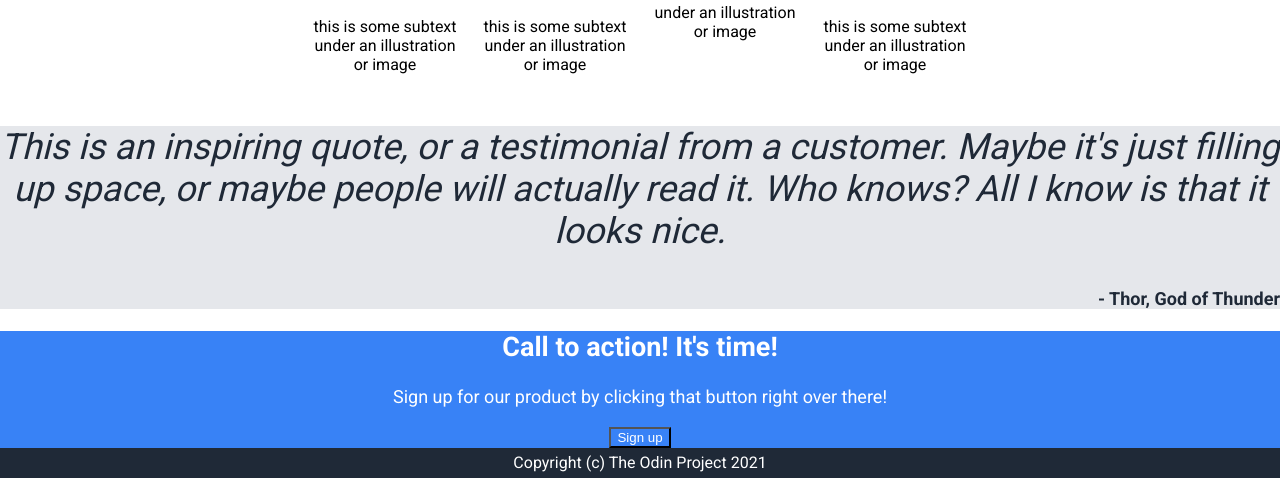
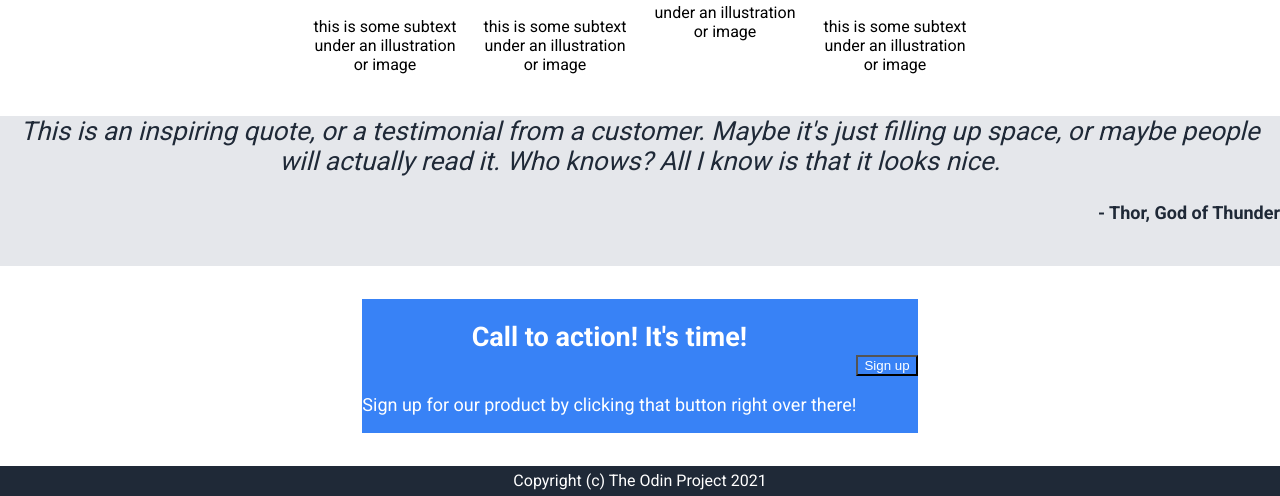
Before and after one commit to Verincia/landing-page1, a plain HTML site: page index.html in a window 1280 px wide. Shown: the part 533-1029 px from the top of the page. Drawn offline with Linux system fonts and the light colour scheme.

Commit message:
finish index.html and style.css the best I can

```diff
--- a/index.html
+++ b/index.html
@@ -60,9 +60,15 @@
       <p class="author"> - Thor, God of Thunder</p>
     </div>
     <div class="call-action">
-      <h2>Call to action!  It's time!</h2>
-      <p>Sign up for our product by clicking that button right over there!</p>
-      <button>Sign up</button>
+      <div class="call">
+        <div class="action">
+          <h2>Call to action!  It's time!</h2>
+          <p>Sign up for our product by clicking that button right over there!</p>
+        </div>
+        <div class="button">
+          <button>Sign up</button>
+        </div>
+      </div>
     </div>
     <div class="footer">
       <div>Copyright (c) The Odin Project 2021</div>
--- a/style.css
+++ b/style.css
@@ -97,9 +97,10 @@ a {
     background-color: #e5e7eb;
     color: #1f2937;
     font-weight: 300;
-    font-size: 36px;
+    font-size: 26px;
     font-style: italic;
     text-align: center;
+    height: 150px;
 }
 
 .author {
@@ -110,14 +111,33 @@ a {
 }
 
 .call-action {
+    height: 200px;
+    display: flex;
+    justify-content: center;
+    align-items: center;
+
+}
+
+.call {
     color: white;
     background-color: #3882f6;
     text-align: center;
-    font-size: 18px;
+    display: flex;
+    flex-direction: row;
 }
 
-.call-action button {
-    margin: white;
+.action {
+    font-size: 18px;
+    display: flex;
+    flex-direction: column;
+}
+
+.button {
+    border: white;
+    display: flex;
+    justify-content: center;
+    align-items: center;
+
 }
 
 .footer {
```
